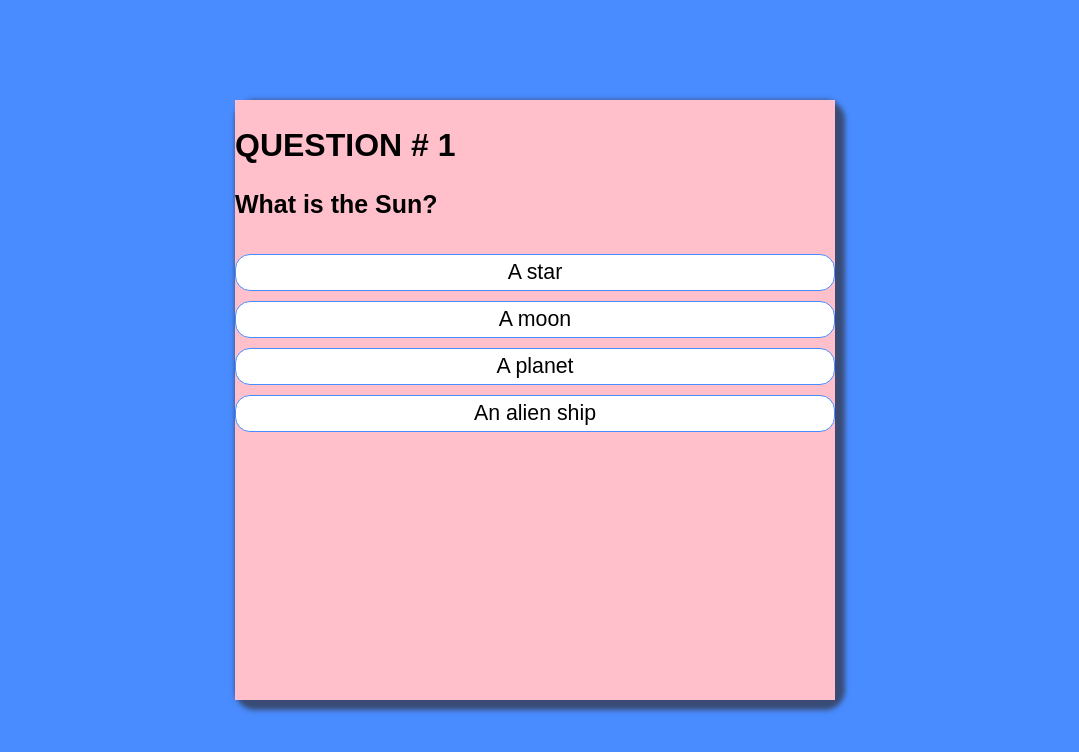
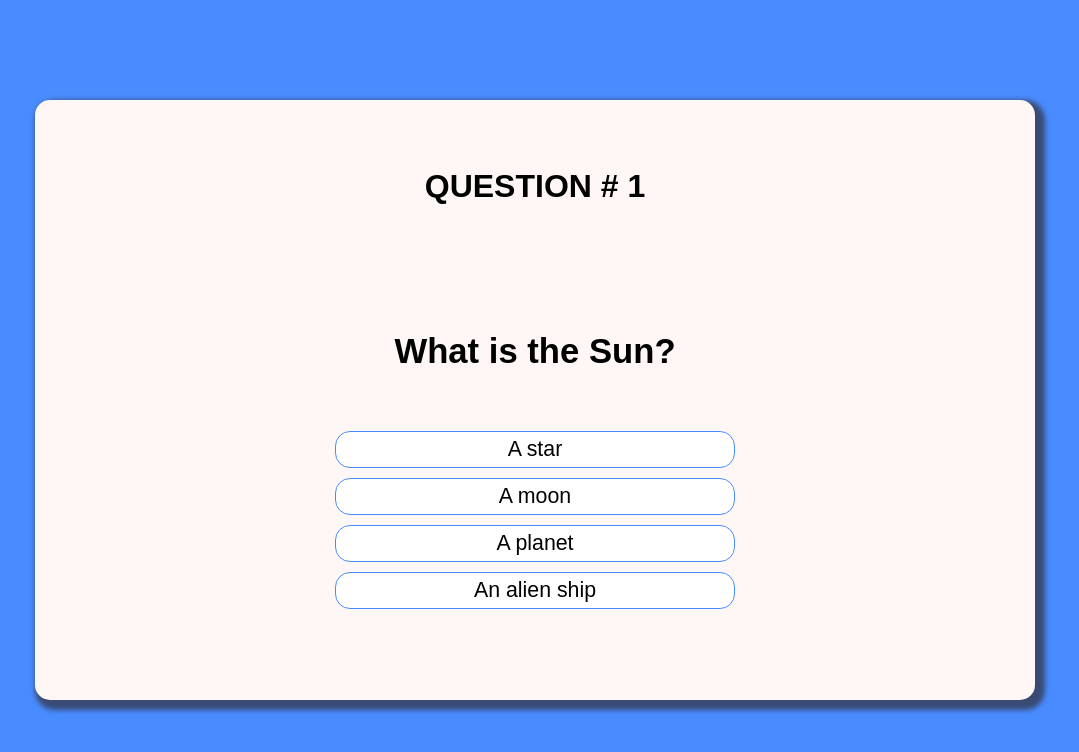
Before and after one commit to Sanobelk/react-quiz-app, a React (Create React App) app: page / in a window 1280 px wide. Shown: the top 752 px of the page, without its empty margins (105-1184 px from the left). Built offline with nearby package versions, Linux system fonts and the light colour scheme.

Commit message:
finished the quiz app -added reset button

```diff
--- a/src/Content.js
+++ b/src/Content.js
@@ -12,7 +12,6 @@ function Content(props){
     const [quizOver, setQuizOver] = React.useState(false);
     const [numberOfCorr, setNumberOfCorr] = React.useState(0);
 
-    console.log(numberOfCorr);
     function handleClick(event){
         let x = obj[count-1].answer[obj[count-1].correct]
             if(count < obj.length){
@@ -23,17 +22,22 @@ function Content(props){
             setCorrAns(obj[count].correct)
             }
             if(event.target.textContent == x ){
-                alert('you got it');
-                setNumberOfCorr(prev => prev+1);
-            }else{
-                alert('baaap wrong');
+                setNumberOfCorr(prev => prev+1)
             }
-
             if(questionNum == obj.length){
-                alert('woop woop');
                 setQuizOver(true);
             }
 
+    }
+
+    function reset(){
+        setCount(1);
+        setQuestionNum(obj[0].num);
+        setQuestion(obj[0].question);
+        setAnswers(obj[0].answer);
+        setCorrAns(obj[0].correct);
+        setQuizOver(false);
+        setNumberOfCorr(0);
     }
 
     return(
@@ -46,7 +50,10 @@ function Content(props){
             </div>
             </div>
             :
+            <div>
             <h1>You got {numberOfCorr} out of {obj.length}</h1>
+            <button className="resetButton" onClick={reset}>Reset</button>
+            </div>
             }
 
 
--- a/src/index.css
+++ b/src/index.css
@@ -36,22 +36,43 @@ body{
 }
 
 .content-container{
+    width:100%;
+    height:100%;
     display:flex;
     flex-direction:column;
-    background-color:pink;
+    align-items:center;
+    justify-content:center;
+}
+
+.content-container > div{
+    min-width:1000px;
     width:100%;
     height:100%;
+    display:flex;
+    flex-direction:column;
     justify-content:center;
     align-items:center;
 }
 
-.content-container > div{
+.content-container > div > div {
     width:100%;
-    height:100%;
+    display:flex;
+    flex-direction:column;
+    justify-content:center;
+    align-items:center;
+    padding:50px;
 }
 
-.content-container > h2{
-    margin:0;
+.question-container {
+    display:flex;
+    justify-content:center;
+    align-items:center;
+}
+
+.question-container > h3{
+    margin:50px 0px;
+    font-size:26pt;
+    text-align:center;
 }
 
 .answers-container > button{
@@ -61,6 +82,7 @@ body{
     background-color:white;
     padding:5px;
     border-radius:15px;
+    min-width:400px;
 }
 
 .answers-container > button:hover{
@@ -68,7 +90,7 @@ body{
     color:white;
     cursor:pointer;
 }
-.answers-container{
+div > .answers-container{
     display:flex;
     flex-direction:column;
 }
@@ -100,3 +122,18 @@ body{
     color:Red;
     position:fixed;
 }
+
+.resetButton{
+    font-size:16pt;
+    margin-top:10px;
+    border: 1px solid rgb(73, 140, 255);
+    background-color:white;
+    padding:5px;
+    border-radius:15px;
+    min-width:400px;
+}
+.resetButton:hover{
+    cursor:pointer;
+    background-color:rgb(73,140,255);
+    color:white;
+}
--- a/src/questionsdata.js
+++ b/src/questionsdata.js
@@ -12,14 +12,14 @@ const questionsarray = [
     },
     {
         num: 2,
-        question: "What does Sneed do?",
+        question: "How many planets are there in the solar system?",
         answer:[
-            "Fuck and Suck",
-            "Feed and Seed",
-            "Cope and Rope",
-            "You will never be a woman."
+            "8",
+            "5",
+            "7",
+            "1"
         ],
-        correct: 1
+        correct: 0
     },
     {
         num: 3,
@@ -31,6 +31,83 @@ const questionsarray = [
             "O"
         ],
         correct: 2
+    },
+    {
+        num: 4,
+        question: "What is 5+5?",
+        answer:[
+            "21",
+            "10",
+            "42",
+            "Apples"
+        ],
+        correct: 1
+    },
+    {
+        num: 5,
+        question: "Who let the dogs out?",
+        answer:[
+            "Me",
+            "You",
+            "Who, who, who, who",
+            "Chuck Sneed"
+        ],
+        correct: 2
+    },
+    {
+        num: 6,
+        question: "Which one is not a Nintendo Product?",
+        answer:[
+            "Gameboy",
+            "SNES",
+            "Wii U",
+            "Gamegear"
+        ],
+        correct: 3
+    },
+    {
+        num: 7,
+        question: "What does SEO stand for?",
+        answer:[
+            "Something Else Online",
+            "Sometimes Elephants Overeat",
+            "Search Engine Optimization",
+            "Someone Excavated Oranges"
+        ],
+        correct: 2
+    },
+    {
+        num: 8,
+        question: "Who made the RAZR phone?",
+        answer:[
+            "Motorola",
+            "Apple",
+            "Samsung",
+            "Virgin Mobile"
+        ],
+        correct: 0
+    },
+    {
+        num: 9,
+        question: "Which US shipping company uses the color brown?",
+        answer:[
+            "USPS",
+            "DHL",
+            "AMZ",
+            "UPS"
+        ],
+        correct: 3
+    },
+    {
+        num: 10,
+        question: "Did you like the quiz?",
+        answer:[
+            "yes",
+            "no",
+            "it was okay",
+            "no answer"
+        ],
+        correct: 0
     }
 
 ]
```
